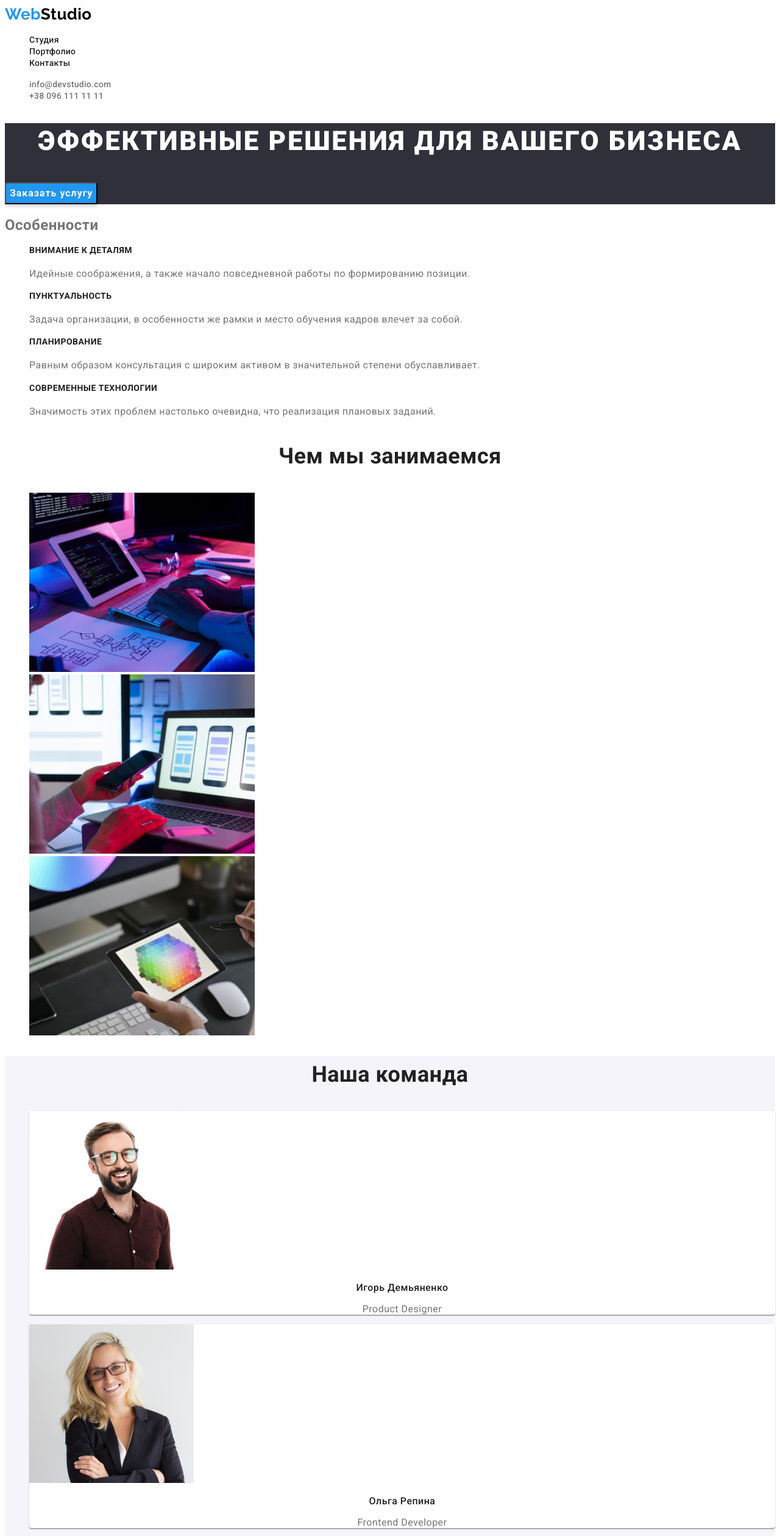
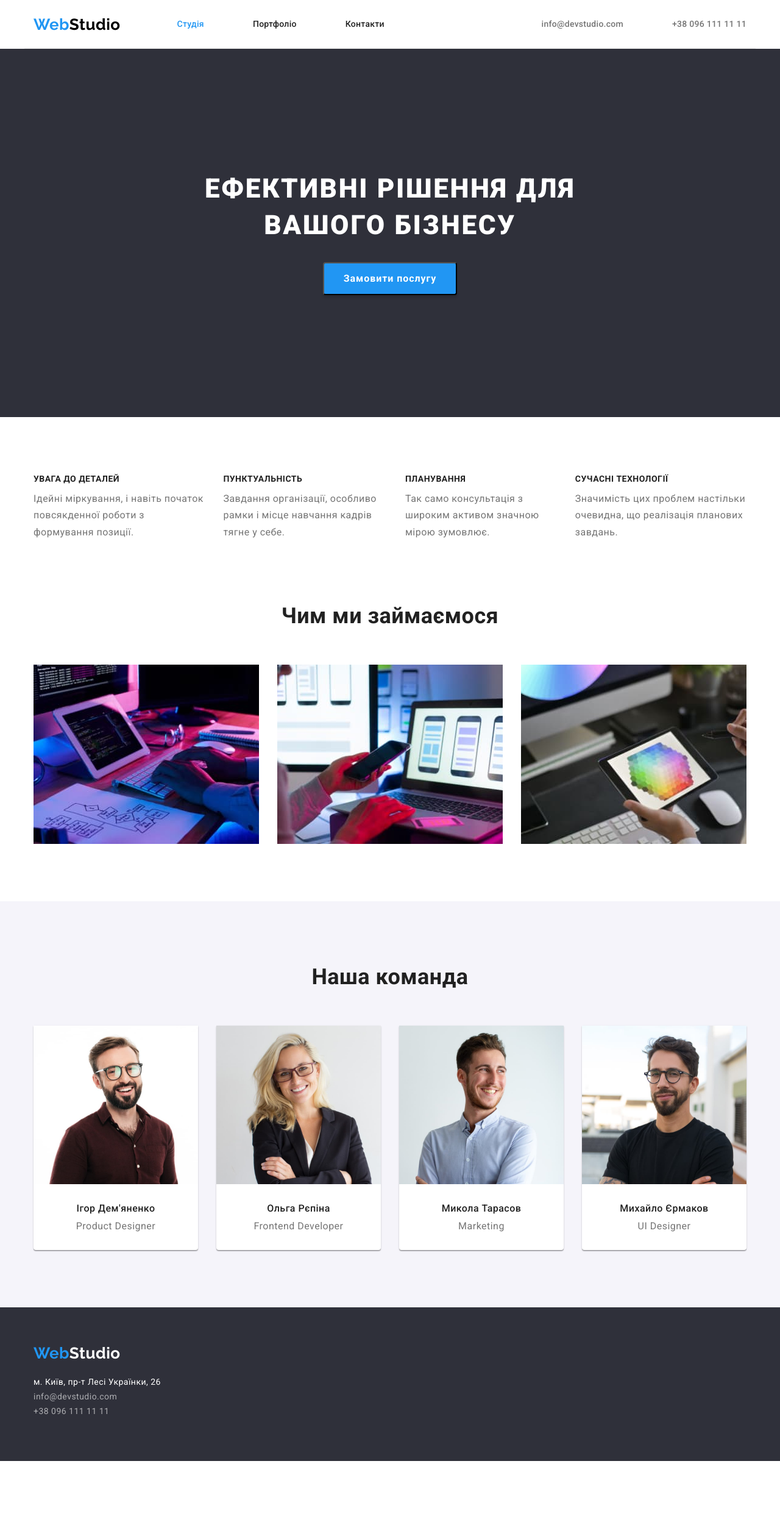
Before and after one commit to AnBoyvan/goit-markup-hw-03, a plain HTML site: page index.html in a window 1280 px wide. Shown: the top 2519 px of the page at 61% size. After the commit the page ends 2396 px from the top, so only its background shows below. Drawn offline with nearby package versions, Linux system fonts and the light colour scheme.

Commit message:
готовий варіант

```diff
--- a/css/styles.css
+++ b/css/styles.css
@@ -1,23 +1,28 @@
 :root {
   --primary-text-color: #757575;
   --secondary-text-color: #212121;
-    --primary-white-color: #FFFFFF;
-    --accent-color: #2196F3;
+  --primary-white-color: #ffffff;
+  --accent-color: #2196f3;
   --primary-font-family: 'Roboto', sans-serif;
   --secondary-font-family: 'Raleway', sans-serif;
 }
 
-.list {
-    list-style: none;
+h1,
+h2,
+h3,
+p {
+  margin: 0;
 }
 
-.link {
-    text-decoration: none;
+ol,
+ul {
+  margin-top: 0;
+  margin-left: 0;
+  padding-left: 0;
 }
 
-.link:hover,
-.link:focus {
-    color: var(--accent-color);
+img {
+  display: block;
 }
 
 body {
@@ -28,21 +33,77 @@ body {
 }
 
 /*================= COMPONENTS =================*/
+.list {
+  display: flex;
+  gap: 30px;
+  padding: 0;
+  margin: 0;
+  list-style: none;
+}
+
+.link {
+  text-decoration: none;
+}
+
+.menu-element.active,
+.link:hover,
+.link:focus {
+  color: var(--accent-color);
+}
+
 .title {
+  margin-bottom: 50px;
   font-weight: 700;
   font-size: 36px;
   line-height: 1.67;
   text-align: center;
   color: var(--secondary-text-color);
 }
+
+.visually-hidden {
+  position: absolute;
+  width: 1px;
+  height: 1px;
+  margin: -1px;
+  border: 0;
+  padding: 0;
+  white-space: nowrap;
+  clip-path: inset(100%);
+  clip: rect(0 0 0 0);
+  overflow: hidden;
+}
+
+.section {
+  padding-top: 94px;
+  padding-bottom: 94px;
+}
+
+.container {
+  width: 1200px;
+  margin-right: auto;
+  margin-left: auto;
+  padding-left: 15px;
+  padding-right: 15px;
+
+  /* outline: 1px solid tomato; */
+}
 /*================= /COMPONENTS/ =================*/
 
 /*================= HEADER =================*/
 .header {
-    background-color: var(--primary-white-color)
+  height: 80px;
+  border-bottom: 1px solid #ececec;
+}
+
+.nav {
+  display: flex;
+  align-items: center;
 }
 
 .logo {
+  margin-right: 93px;
+  padding-top: 24px;
+  padding-bottom: 24px;
   font-family: var(--secondary-font-family);
   font-weight: 700;
   font-size: 26px;
@@ -54,7 +115,14 @@ body {
   color: var(--accent-color);
 }
 
+.menu-item:not(:last-child) {
+  margin-right: 50px;
+}
+
 .menu-element {
+  display: block;
+  padding-top: 32px;
+  padding-bottom: 32px;
   font-weight: 500;
   font-size: 14px;
   line-height: 1.14;
@@ -62,7 +130,19 @@ body {
   color: var(--secondary-text-color);
 }
 
+.header-contacts {
+  display: flex;
+  margin-left: auto;
+}
+
+.header-contacts-item:last-child {
+  margin-left: 50px;
+}
+
 .header-contacts-element {
+  display: block;
+  padding-top: 32px;
+  padding-bottom: 32px;
   font-family: var(--primary-font-family);
   font-style: normal;
   font-weight: 500;
@@ -71,16 +151,27 @@ body {
   letter-spacing: 0.02em;
   color: var(--primary-text-color);
 }
+
 /*================= /HEADER =================*/
 
 /*================= MAIN =================*/
 /*================= HERO =================*/
 
 .hero {
-    background-color: #2F303A;;
+  text-align: center;
+  align-items: center;
+  padding-top: 200px;
+  padding-bottom: 200px;
+  background-color: #2f303a;
 }
 
 .hero-title {
+  display: block;
+  width: 696px;
+  height: 120px;
+  margin-left: auto;
+  margin-right: auto;
+  margin-bottom: 30px;
   font-weight: 900;
   font-size: 44px;
   line-height: 1.36;
@@ -91,6 +182,9 @@ body {
 }
 
 .hero-btn {
+  padding: 10px 32px;
+  min-height: 50px;
+  min-width: 216px;
   background-color: var(--accent-color);
   box-shadow: 0px 4px 4px rgba(0, 0, 0, 0.15);
   border-radius: 4px;
@@ -99,21 +193,19 @@ body {
   font-size: 16px;
   line-height: 1.88;
   color: var(--primary-white-color);
-    display: flex;
-    align-items: center;
-    text-align: center;
   letter-spacing: 0.06em;
   cursor: pointer;
 }
 
 .hero-btn:hover,
 .hero-btn:focus {
-    background-color: #188CE8;
+  background-color: #188ce8;
 }
 /*================= /HERO =================*/
 
 /*================= FEATURES =================*/
 .features-description-title {
+  margin-bottom: 10px;
   font-weight: 700;
   font-size: 14px;
   line-height: 1.14;
@@ -127,20 +219,30 @@ body {
 /*================= /FEATURES =================*/
 
 /*================= WORK =================*/
+.work {
+  padding-top: 0;
+}
 /*================= /WORK =================*/
 
 /*================= TEAM =================*/
 .team {
-    background-color: #F5F4FA;
+  background-color: #f5f4fa;
 }
 
 .team-member {
+  padding-bottom: 30px;
   background-color: var(--primary-white-color);
-    box-shadow: 0px 1px 3px rgba(0, 0, 0, 0.12), 0px 1px 1px rgba(0, 0, 0, 0.14), 0px 2px 1px rgba(0, 0, 0, 0.2);
+  box-shadow: 0px 1px 3px rgba(0, 0, 0, 0.12), 0px 1px 1px rgba(0, 0, 0, 0.14),
+    0px 2px 1px rgba(0, 0, 0, 0.2);
   border-radius: 0px 0px 4px 4px;
 }
 
+.team-member-photo {
+  margin-bottom: 30px;
+}
+
 .team-member-name {
+  margin-bottom: 10px;
   font-weight: 500;
   font-size: 16px;
   line-height: 1.19;
@@ -156,8 +258,17 @@ body {
 /*================= /TEAM =================*/
 
 /*================= PORTFOLIO =================*/
+.filter-list {
+  display: flex;
+  gap: 8px;
+  justify-content: center;
+  margin-bottom: 50px;
+}
+
 .filter-btn {
-    background-color: #F5F4FA;
+  padding: 6px 22px;
+  border: transparent;
+  background-color: #f5f4fa;
   border-radius: 4px;
   font-family: var(--primary-font-family);
   font-style: normal;
@@ -173,21 +284,34 @@ body {
 .filter-btn:hover,
 .filter-btn:focus {
   background-color: var(--accent-color);
-    box-shadow: 0px 3px 1px rgba(0, 0, 0, 0.1), 0px 1px 2px rgba(0, 0, 0, 0.08), 0px 2px 2px rgba(0, 0, 0, 0.12);
+  box-shadow: 0px 3px 1px rgba(0, 0, 0, 0.1), 0px 1px 2px rgba(0, 0, 0, 0.08),
+    0px 2px 2px rgba(0, 0, 0, 0.12);
   color: var(--primary-white-color);
 }
 
+.projects-list {
+  display: flex;
+  flex-wrap: wrap;
+  gap: 30px;
+}
+
+.projects-list-item {
+  flex-basis: calc((100% - 90px) / 3);
+}
+
+.project-info {
+  padding: 20px 24px;
+  background-color: var(--primary-white-color);
+  border: 1px solid #eeeeee;
+}
+
 .project-title {
+  margin-bottom: 4px;
   font-weight: 700;
   font-size: 18px;
   line-height: 2;
   letter-spacing: 0.06em;
   color: var(--secondary-text-color);
-}
-
-.projects-list-item {
-    background-color: var(--primary-white-color);
-    border: 1px solid #EEEEEE;
 }
 
 .project-description {
@@ -198,15 +322,31 @@ body {
 /*================= /MAIN =================*/
 
 /*================= FOOTER =================*/
+footer {
+  height: 252px;
+  background-color: #2f303a;
+}
+
 .footer {
-    background-color: #2F303A;
+  display: flex;
+  flex-direction: column;
+  padding-top: 60px;
+  padding-bottom: 60px;
 }
 
 .footer-logo {
+  padding-top: 0;
+  padding-bottom: 0;
+  margin-bottom: 20px;
   color: var(--primary-white-color);
 }
 
+.address:not(:last-child) {
+  margin-bottom: 9px;
+}
+
 .address-text {
+  display: block;
   font-style: normal;
   font-size: 14px;
   line-height: 1.71;
@@ -214,6 +354,7 @@ body {
 }
 
 .footer-contacts-element {
+  display: block;
   font-style: normal;
   font-size: 14px;
   line-height: 1.71;
--- a/index.html
+++ b/index.html
@@ -1,110 +1,145 @@
 <!DOCTYPE html>
-<html lang="ru">
+<html lang="uk">
   <head>
-    <meta charset="UTF-8">
-    <meta http-equiv="X-UA-Compatible" content="IE=edge">
-    <meta name="viewport" content="width=device-width, initial-scale=1.0">
+    <meta charset="UTF-8" />
+    <meta http-equiv="X-UA-Compatible" content="IE=edge" />
+    <meta name="viewport" content="width=device-width, initial-scale=1.0" />
     <title>WebStudio</title>
-    <link rel="preconnect" href="https://fonts.googleapis.com">
-    <link rel="preconnect" href="https://fonts.gstatic.com" crossorigin>
-    <link href="https://fonts.googleapis.com/css2?family=Raleway:wght@700&family=Roboto:wght@400;500;700;900&display=swap" rel="stylesheet">
-    <link rel="stylesheet" href="css/styles.css">
+    <link rel="preconnect" href="https://fonts.googleapis.com" />
+    <link rel="preconnect" href="https://fonts.gstatic.com" crossorigin />
+    <link
+      href="https://fonts.googleapis.com/css2?family=Raleway:wght@700&family=Roboto:wght@400;500;700;900&display=swap"
+      rel="stylesheet"
+    />
+    <link
+      rel="stylesheet"
+      href="https://cdn.jsdelivr.net/npm/modern-normalize@1.1.0/modern-normalize.min.css"
+    />
+    <link rel="stylesheet" href="css/styles.css" />
   </head>
   <body>
-    <header class="header">
+    <header>
+      <div class="header container">
         <nav class="nav">
           <a class="logo link" href="./index.html"><span class="logo-element">Web</span>Studio</a>
           <ul class="menu list">
-                <li><a class="menu-element link" href="./index.html">Студия</a></li>
-                <li><a class="menu-element link" href="./portfolio.html">Портфолио</a></li>
-                <li><a class="menu-element link" href="./">Контакты</a></li>
+            <li class="menu-item"><a class="menu-element link active" href="./index.html">Студія</a></li>
+            <li class="menu-item">
+              <a class="menu-element link" href="./portfolio.html">Портфоліо</a>
+            </li>
+            <li class="menu-item"><a class="menu-element link" href="./">Контакти</a></li>
+          </ul>
+          <ul class="header-contacts list">
+            <li class="header-contacts-item">
+              <a class="header-contacts-element link" href="mailto:info@devstudio.com">info@devstudio.com</a>
+            </li>
+            <li class="header-contacts-item">
+              <a class="header-contacts-element link" href="tel:+380961111111">+38 096 111 11 11</a>
+            </li>
           </ul>
         </nav>
-        <ul class="header-contacts list">
-            <li><a class="header-contacts-element link" href="mailto:info@devstudio.com">info@devstudio.com</a></li>
-            <li><a class="header-contacts-element link" href="tel:+380961111111">+38 096 111 11 11</a></li>
-        </ul>
+      </div>
     </header>
     <main>
       <!-- HERO -->
       <section class="hero">
-            <h1 class="hero-title">Эффективные решения для вашего бизнеса</h1>
-            <button class="hero-btn" type="button">Заказать услугу</button>
+        <h1 class="hero-title">Ефективні рішення для вашого бізнесу</h1>
+        <button class="hero-btn" type="button">Замовити послугу</button>
       </section>
 
       <!-- FEATURES -->
-        <section class="features">
-            <h2 class="features-title">Особенности</h2>
+      <section class="section features">
+        <div class="container">
+          <h2 class="features-title visually-hidden">Особливості</h2>
           <ul class="features-list list">
             <li>
-                    <h3 class="features-description-title">Внимание к деталям</h3>
-                    <p class="features-description">Идейные соображения, а также начало повседневной работы по формированию позиции.</p>
+              <h3 class="features-description-title">УВАГА ДО ДЕТАЛЕЙ</h3>
+              <p class="features-description">
+                Ідейні міркування, і навіть початок повсякденної роботи з формування позиції.
+              </p>
             </li>
             <li>
-                    <h3 class="features-description-title">Пунктуальность</h3>
-                    <p class="features-description">Задача организации, в особенности же рамки и место обучения кадров влечет за собой.</p>
+              <h3 class="features-description-title">ПУНКТУАЛЬНІСТЬ</h3>
+              <p class="features-description">
+                Завдання організації, особливо рамки і місце навчання кадрів тягне у себе.
+              </p>
             </li>
             <li>
-                    <h3 class="features-description-title">Планирование</h3>
-                    <p class="features-description">Равным образом консультация с широким активом в значительной степени обуславливает.</p>
+              <h3 class="features-description-title">ПЛАНУВАННЯ</h3>
+              <p class="features-description">
+                Так само консультація з широким активом значною мірою зумовлює.
+              </p>
             </li>
             <li>
-                    <h3 class="features-description-title">Современные технологии</h3>
-                    <p class="features-description">Значимость этих проблем настолько очевидна, что реализация плановых заданий.</p>
+              <h3 class="features-description-title">СУЧАСНІ ТЕХНОЛОГІЇ</h3>
+              <p class="features-description">
+                Значимість цих проблем настільки очевидна, що реалізація планових завдань.
+              </p>
             </li>
           </ul>
+        </div>
+
       </section>
 
       <!-- WORK -->
-        <section class="work">
-            <h2 class="work-title title">Чем мы занимаемся</h2>
+      <section class="section work">
+        <div class="container">
+                  <h2 class="work-title title">Чим ми займаємося</h2>
                   <ul class="work-list list">
                     <li>
-                    <img class="work-list-img" src="./images/work/work1.jpg" alt="Програмирование" width="370" height="294">
+                      <img class="work-list-img" src="./images/work/work1.jpg" alt="Програмування" width="370" height="294" />
                     </li>
                     <li>
-                    <img class="work-list-img" src="./images/work/work2.jpg" alt="Разработка интерфейса для мобильных устройств" width="370" height="294">
+                      <img class="work-list-img" src="./images/work/work2.jpg" alt="Розробка інтерфейсу для мобільних пристроїв"
+                        width="370" height="294" />
                     </li>
                     <li>
-                    <img class="work-list-img" src="./images/work/work3.jpg" alt="Дизайн" width="370" height="294">
+                      <img class="work-list-img" src="./images/work/work3.jpg" alt="Дизайн" width="370" height="294" />
                     </li>
                   </ul>
+        </div>
       </section>
 
       <!-- TEAM -->
-        <section class="team">
+      <section class="section team">
+        <div class="container">
                   <h2 class="team-title title">Наша команда</h2>
                   <ul class="team-list list">
                     <li class="team-member">
-                    <img class="team-member-photo" src="./images/team/demyanenko.jpg" alt="Игорь Демьяненко" width="270" height="260">
-                    <h3 class="team-member-name">Игорь Демьяненко</h3>
+                      <img class="team-member-photo" src="./images/team/demyanenko.jpg" alt="Ігор Дем'яненко" width="270" height="260" />
+                      <h3 class="team-member-name">Ігор Дем'яненко</h3>
                       <p class="team-member-position" lang="en">Product Designer</p>
                     </li>
                     <li class="team-member">
-                    <img class="team-member-photo" src="./images/team/repina.jpg" alt="Ольга Репина" width="270" height="260">
-                    <h3 class="team-member-name">Ольга Репина</h3>
+                      <img class="team-member-photo" src="./images/team/repina.jpg" alt="Ольга Рєпіна" width="270" height="260" />
+                      <h3 class="team-member-name">Ольга Рєпіна</h3>
                       <p class="team-member-position" lang="en">Frontend Developer</p>
                     </li>
                     <li class="team-member">
-                    <img class="team-member-photo" src="./images/team/tarasov.jpg" alt="Николай Тарасов" width="270" height="260">
-                    <h3 class="team-member-name">Николай Тарасов</h3>
+                      <img class="team-member-photo" src="./images/team/tarasov.jpg" alt="Микола Тарасов" width="270" height="260" />
+                      <h3 class="team-member-name">Микола Тарасов</h3>
                       <p class="team-member-position" lang="en">Marketing</p>
                     </li>
                     <li class="team-member">
-                    <img class="team-member-photo" src="./images/team/ermakov.jpg" alt="Михаил Ермаков" width="270" height="260">
-                    <h3 class="team-member-name">Михаил Ермаков</h3>
+                      <img class="team-member-photo" src="./images/team/ermakov.jpg" alt="Михайло Єрмаков" width="270" height="260" />
+                      <h3 class="team-member-name">Михайло Єрмаков</h3>
                       <p class="team-member-position" lang="en">UI Designer</p>
                     </li>
                   </ul>
+        </div>
       </section>
     </main>
-    <footer class="footer">
+    <footer>
+      <div class="container footer">
         <a class="footer-logo logo link" href="./index.html"><span class="logo-element">Web</span>Studio</a>
-        <address class="address">
-            <p class="address-text">г. Киев, пр-т Леси Украинки, 26</p> <br>
+        <address >
+          <div class="address">
+            <p class="address-text">м. Київ, пр-т Лесі Українки, 26</p>
             <div>
-                <a class="footer-contacts-element link" href="mailto:info@devstudio.com">info@devstudio.com</a> <br>
+              <a class="footer-contacts-element link" href="mailto:info@devstudio.com">info@devstudio.com</a>
               <a class="footer-contacts-element link" href="tel:+380961111111">+38 096 111 11 11</a>
+            </div>
+          </div>
       </div>
       </address>
     </footer>
```
Also changed, not shown: portfolio.html (+82 -41 lines). Lines whose indentation alone changed are shown as unchanged.
